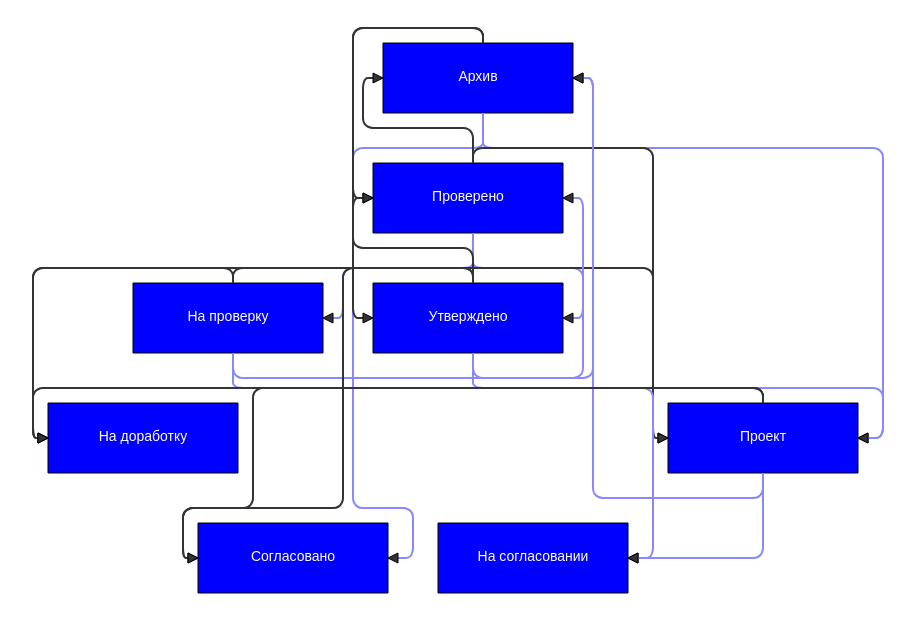
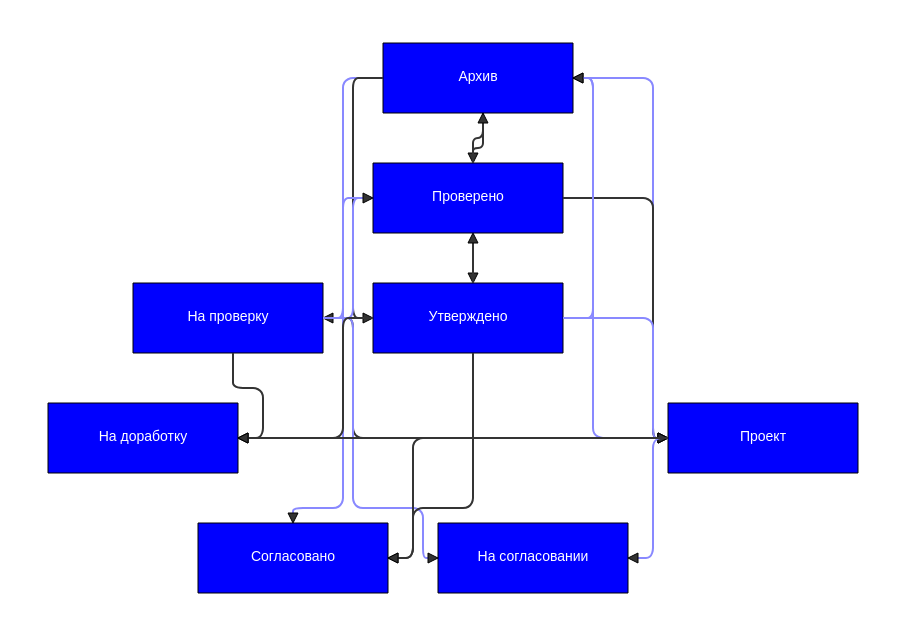
Before and after one commit to bazoon/bazoon.github.io2, a plain HTML site: page index.html in a window 1280 px wide. Shown: the whole page, without its empty margins (55-970 px from the left). Drawn offline with Linux system fonts and the light colour scheme.

Commit message:
initial commit

```diff
--- a/index.html
+++ b/index.html
@@ -131,8 +131,8 @@
             target: { id: to.label },
             router: { name: 'manhattan',
             args: {
-                startDirections: i % 2 == 0  ? ['top'] : ['bottom'],
-                endDirections: i % 2 == 0  ? ['left'] : ['right'],
+                // startDirections: i % 2 == 0  ? ['top'] : ['bottom'],
+                // endDirections: i % 2 == 0  ? ['left'] : ['right'],
             }
             },
             connector: { name: 'rounded' },
```
